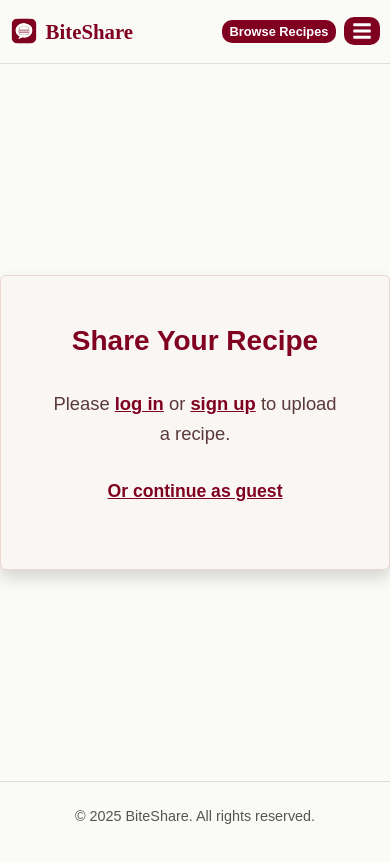
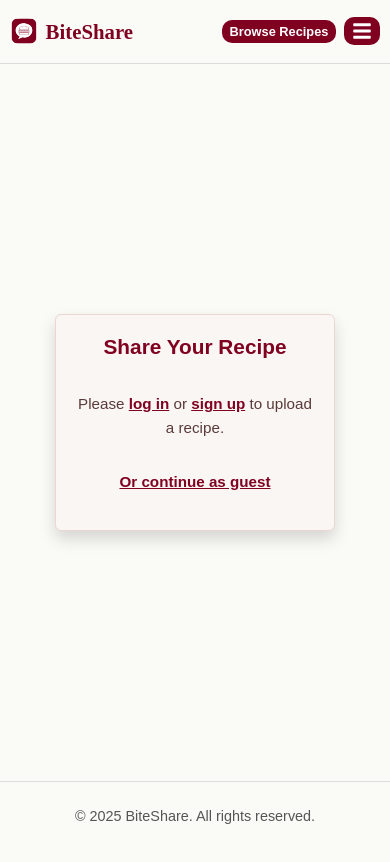
Before and after one commit to f-pinkus/capstone-frontend, a React (Vite) app: page /recipes/new in a window 390 px wide. Shown: the top 862 px of the page. Built offline with nearby package versions, Linux system fonts and the light colour scheme; no server answers.

Commit message:
add optimizations for mobile viewing

```diff
--- a/src/components/FavoriteButton.jsx
+++ b/src/components/FavoriteButton.jsx
@@ -13,14 +13,13 @@ export function FavoriteButton({ recipeId, initialFavorited }) {
         await axios.post("/favorites", { recipe_id: recipeId });
       }
       setFavorited(!favorited);
-      setAnimate(true); // trigger animation
+      setAnimate(true);
     } catch (error) {
       console.error("Failed to toggle favorite", error);
       alert("Could not update favorites. Please try again.");
     }
   };
 
-  // Remove animation class after animation completes
   useEffect(() => {
     if (animate) {
       const timer = setTimeout(() => setAnimate(false), 300);
--- a/src/components/HomePage.jsx
+++ b/src/components/HomePage.jsx
@@ -26,7 +26,8 @@ export function HomePage() {
         className="text-secondary mb-4 fs-5"
         style={{ animation: "fadeInUp 1.4s ease-in-out" }}
       >
-        Share what you cook. Discover what you crave.
+        Share what you cook. <br className="d-sm-none" />
+        Discover what you crave.
       </p>
 
       <div
--- a/src/components/RecipesNewPage.jsx
+++ b/src/components/RecipesNewPage.jsx
@@ -18,10 +18,7 @@ export function RecipesNewPage() {
   }, []);
 
   const handleCreate = (params, successCallback) => {
-    // Convert FormData to plain object
     const plainParams = Object.fromEntries(params);
-
-    // Clean ingredients and instructions before sending
     const cleanedParams = {
       ...plainParams,
       ingredients: cleanLines(plainParams.ingredients, false),
@@ -49,29 +46,17 @@ export function RecipesNewPage() {
         </div>
       ) : (
         <div
-          className="p-5 rounded shadow"
+          className="p-5 rounded shadow guest-card"
           style={{
             backgroundColor: "#f9f6f4ff",
             border: "1px solid #ecd7d0",
-            maxWidth: "500px",
-            width: "100%",
             textAlign: "center",
             lineHeight: "1.6",
+            margin: "0 auto",
           }}
         >
-          <h2
-            style={{
-              fontFamily: "'Nunito', sans-serif",
-              fontWeight: "700",
-              fontSize: "1.75rem",
-              color: "#800020",
-              marginBottom: "2rem",
-              marginTop: 0,
-            }}
-          >
-            Share Your Recipe
-          </h2>
-          <p style={{ fontSize: "1.15rem", color: "#5a3a39", marginBottom: "1.8rem" }}>
+          <h2 className="guest-card-title">Share Your Recipe</h2>
+          <p className="guest-card-text">
             Please{" "}
             <Link to="/login" className="auth-link">
               log in
@@ -82,7 +67,7 @@ export function RecipesNewPage() {
             </Link>{" "}
             to upload a recipe.
           </p>
-          <p style={{ marginTop: 0, fontSize: "1.1rem" }}>
+          <p className="guest-card-link">
             <Link to="/recipes" className="auth-link">
               Or continue as guest
             </Link>
@@ -101,6 +86,71 @@ export function RecipesNewPage() {
         .auth-link:hover {
           color: #660018;
         }
+
+        /* Default desktop size */
+        .guest-card {
+          max-width: 500px;
+        }
+        .guest-card-title {
+          font-family: 'Nunito', sans-serif;
+          font-weight: 700;
+          font-size: 1.75rem;
+          color: #800020;
+          margin-bottom: 2rem;
+        }
+        .guest-card-text {
+          font-size: 1.15rem;
+          color: #5a3a39;
+          margin-bottom: 1.8rem;
+        }
+        .guest-card-link {
+          margin-top: 0;
+          font-size: 1.1rem;
+        }
+
+        /* Tablet */
+        @media (max-width: 992px) {
+          .guest-card {
+            max-width: 400px;
+          }
+          .guest-card-title {
+            font-size: 1.6rem;
+          }
+          .guest-card-text,
+          .guest-card-link {
+            font-size: 1.05rem;
+          }
+        }
+
+        /* Small tablet / large phone */
+        @media (max-width: 768px) {
+          .guest-card {
+            max-width: 340px;
+            padding: 1.5rem !important;
+          }
+          .guest-card-title {
+            font-size: 1.45rem;
+          }
+          .guest-card-text,
+          .guest-card-link {
+            font-size: 1rem;
+          }
+        }
+
+        /* Mobile */
+        @media (max-width: 576px) {
+          .guest-card {
+            max-width: 280px;
+            padding: 1.25rem !important;
+          }
+          .guest-card-title {
+            font-size: 1.3rem;
+          }
+          .guest-card-text,
+          .guest-card-link {
+            font-size: 0.95rem;
+          }
+        }
       `}</style>
     </main>
   );
```
